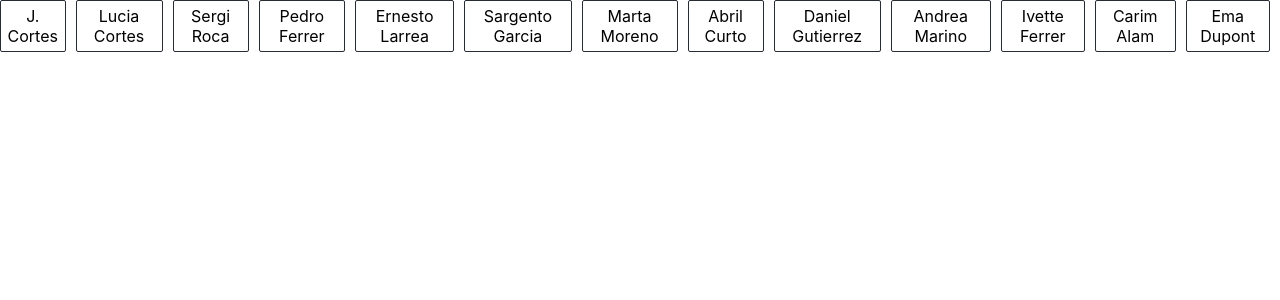
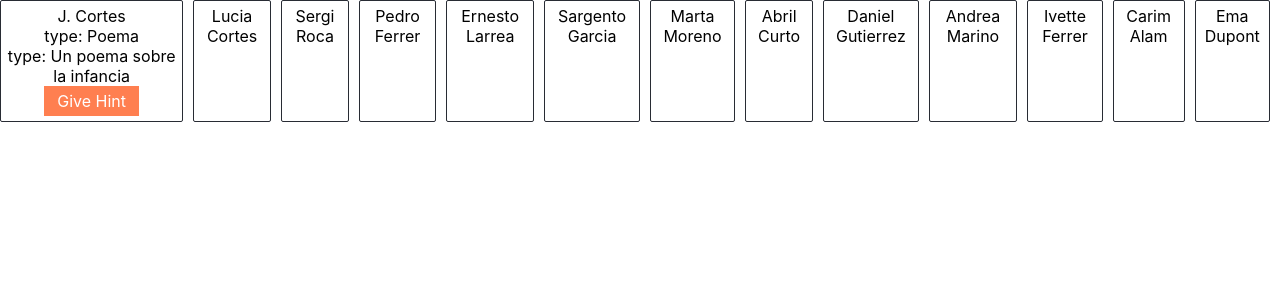
Before and after one commit to Diana0604/tfm-adri, a React (Create React App) app: page / in a window 1280 px wide. Shown: the top 300 px of the page. Built offline with nearby package versions, Linux system fonts and the light colour scheme.

Commit message:
hint button style

```diff
--- a/src/App.css
+++ b/src/App.css
@@ -49,11 +49,21 @@
   border-radius: 2px;
 }
 
+.container {
+  display: flex;
+  align-items: center;
+  justify-content: center;
+}
+
 .button {
+  width: 50%;
+  padding: 5px;
+  cursor: pointer;
   transition-duration: 0.4s;
+  background-color: coral;
+  color: white;
 }
 
 .button:hover {
-  background-color: #04aa6d; /* Green */
-  color: white;
+  background-color: #04aa6d;
 }
--- a/src/components/CharacterComponent.tsx
+++ b/src/components/CharacterComponent.tsx
@@ -1,7 +1,22 @@
+import { useContext, useEffect, useState } from "react";
+import { ArgumentContext } from "../contexts/ArgumentContextProvider";
+import HintComponent from "./HintComponent";
+
 const CharacterComponent = (character: Character) => {
+  const { act } = useContext(ArgumentContext);
+  const [currentHint, setCurrentHint] = useState<Hint>();
+
+  useEffect(() => {
+    if (character.hints[act] && character.hints[act].length > 0)
+      setCurrentHint(character.hints[act][0]);
+  }, [act]);
+
   return (
     <div className="character">
-      {character.title} {character.name} {character.surname}
+      <div>
+        {character.title} {character.name} {character.surname}
+      </div>
+      <HintComponent hint={currentHint} />
     </div>
   );
 };
--- a/src/components/HintComponent.tsx
+++ b/src/components/HintComponent.tsx
@@ -1,9 +1,16 @@
-const HintComponent = (hint: Hint) => {
+interface HintProps {
+  hint?: Hint;
+}
+
+const HintComponent = (props: HintProps) => {
+  const { hint } = props;
   return (
     <div>
-      <div>type: {hint.type}</div>
-      <div>name: {hint.name}</div>
-      <button>Give Hint</button>
+      {hint ? <div>type: {hint.type}</div> : undefined}
+      {hint ? <div>type: {hint.name}</div> : undefined}
+      <div className="container">
+        {hint ? <div className="button">Give Hint</div> : undefined}
+      </div>
     </div>
   );
 };
```
